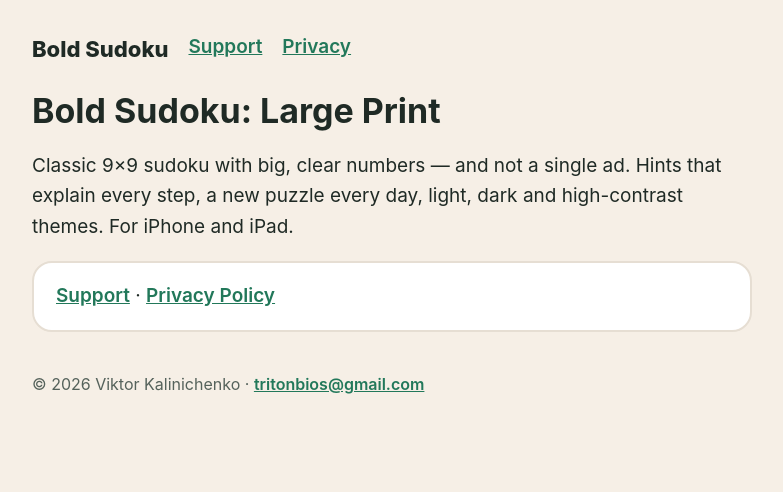
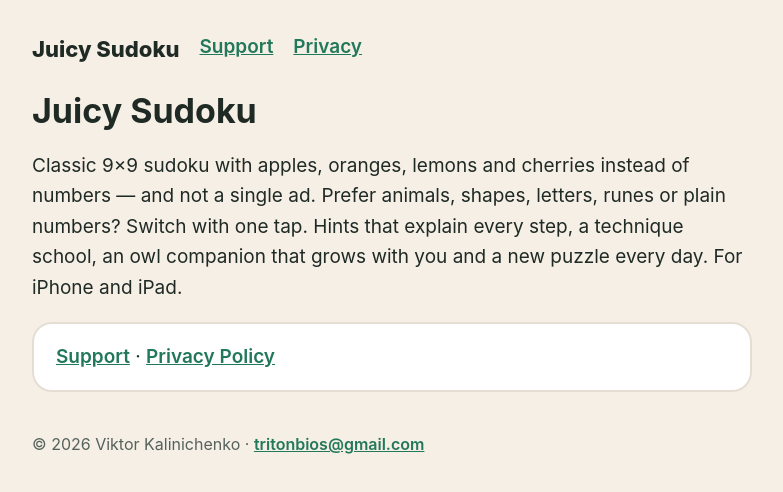
Before and after one commit to triton1988/boldsudoku, a plain HTML site: page index.html in a window 1280 px wide. Shown: the whole page, without its empty margins (248-1031 px from the left). Drawn offline with Linux system fonts and the light colour scheme.

Commit message:
Update index.html

```diff
--- a/index.html
+++ b/index.html
@@ -3,7 +3,7 @@
 <head>
 <meta charset="utf-8">
 <meta name="viewport" content="width=device-width, initial-scale=1">
-<title>Bold Sudoku: Large Print</title>
+<title>Juicy Sudoku</title>
 <style>
 :root{color-scheme:light dark;--bg:#f6efe6;--card:#fff;--text:#1f2a25;--muted:#55625b;--accent:#22785a;--line:#e6ded3}
 @media (prefers-color-scheme:dark){:root{--bg:#141a33;--card:#1c2444;--text:#efeadf;--muted:#b9b4c9;--accent:#f4d58d;--line:#33406a}}
@@ -21,9 +21,9 @@ footer{margin-top:40px;color:var(--muted);font-size:16px}
 </head>
 <body>
 <main>
-<nav><a class="brand" href="./">Bold Sudoku</a><a href="support.html">Support</a><a href="privacy.html">Privacy</a></nav>
-<h1>Bold Sudoku: Large Print</h1>
-<p>Classic 9×9 sudoku with big, clear numbers — and not a single ad. Hints that explain every step, a new puzzle every day, light, dark and high-contrast themes. For iPhone and iPad.</p>
+<nav><a class="brand" href="./">Juicy Sudoku</a><a href="support.html">Support</a><a href="privacy.html">Privacy</a></nav>
+<h1>Juicy Sudoku</h1>
+<p>Classic 9×9 sudoku with apples, oranges, lemons and cherries instead of numbers — and not a single ad. Prefer animals, shapes, letters, runes or plain numbers? Switch with one tap. Hints that explain every step, a technique school, an owl companion that grows with you and a new puzzle every day. For iPhone and iPad.</p>
 <p class="card"><a href="support.html">Support</a> · <a href="privacy.html">Privacy Policy</a></p>
 <footer>© 2026 Viktor Kalinichenko · <a href="mailto:tritonbios@gmail.com">tritonbios@gmail.com</a></footer>
 </main>
```
